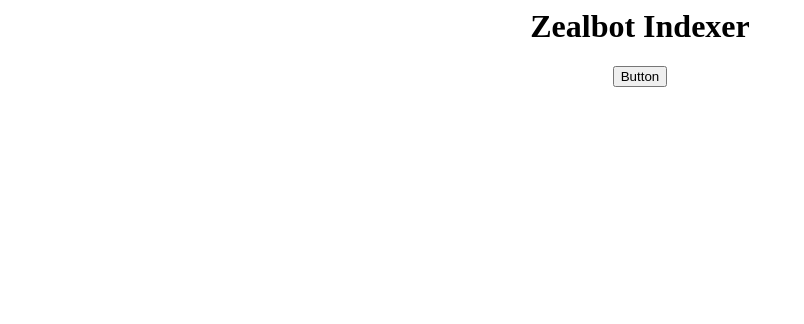
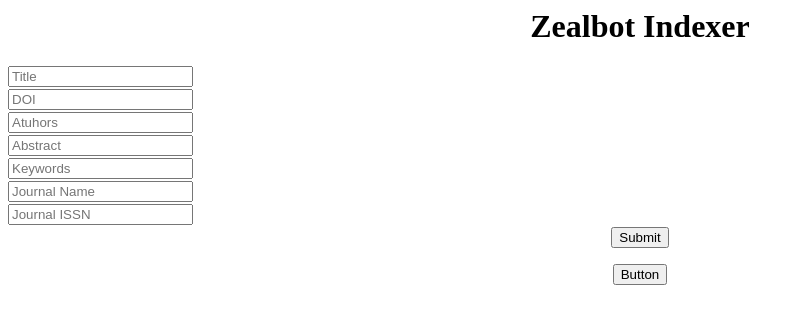
Before and after one commit to zealbots/zealbots-indexer, a browser extension: page add-on/index.html in a window 1280 px wide. Shown: the whole page, without its empty margins (0-804 px from the left). Drawn offline with Linux system fonts and the light colour scheme.

Commit message:
form added

```diff
--- a/add-on/index.html
+++ b/add-on/index.html
@@ -1,9 +1,21 @@
 <html>
     <body>
         <Title>Zealbot Indexer</Title>
-        <center><h1>Zealbot Indexer</h1>
-        <button id="notifiyMe">Button</button>
-        </center>
+        <center><h1>Zealbot Indexer</h1></center>
+
+        <form>
+
+            <input type="text" id="title" placeholder="Title" style="margin-bottom: 2px;"> <br>
+            <input type="text" id="doi" placeholder="DOI" style="margin-bottom: 2px;"><br>
+            <input type="text" id="atuhors" placeholder="Atuhors" style="margin-bottom: 2px;"><br>
+            <input type="text" id="abstract" placeholder="Abstract" style="margin-bottom: 2px;"><br>
+            <input type="text" id="keywords" placeholder="Keywords" style="margin-bottom: 2px;"><br>
+            <input type="text" id="journal_name" placeholder="Journal Name" style="margin-bottom: 2px;"><br>
+            <input type="text" id="journal_ISSN" placeholder="Journal ISSN" style="margin-bottom: 2px;"><br>
+
+           <center> <input type="submit" value="Submit"></center>
+        </form>
+        <center><button id="notifiyMe">Button</button></center>
         <script src="script.js"></script>
     </body>
 </html>
```
